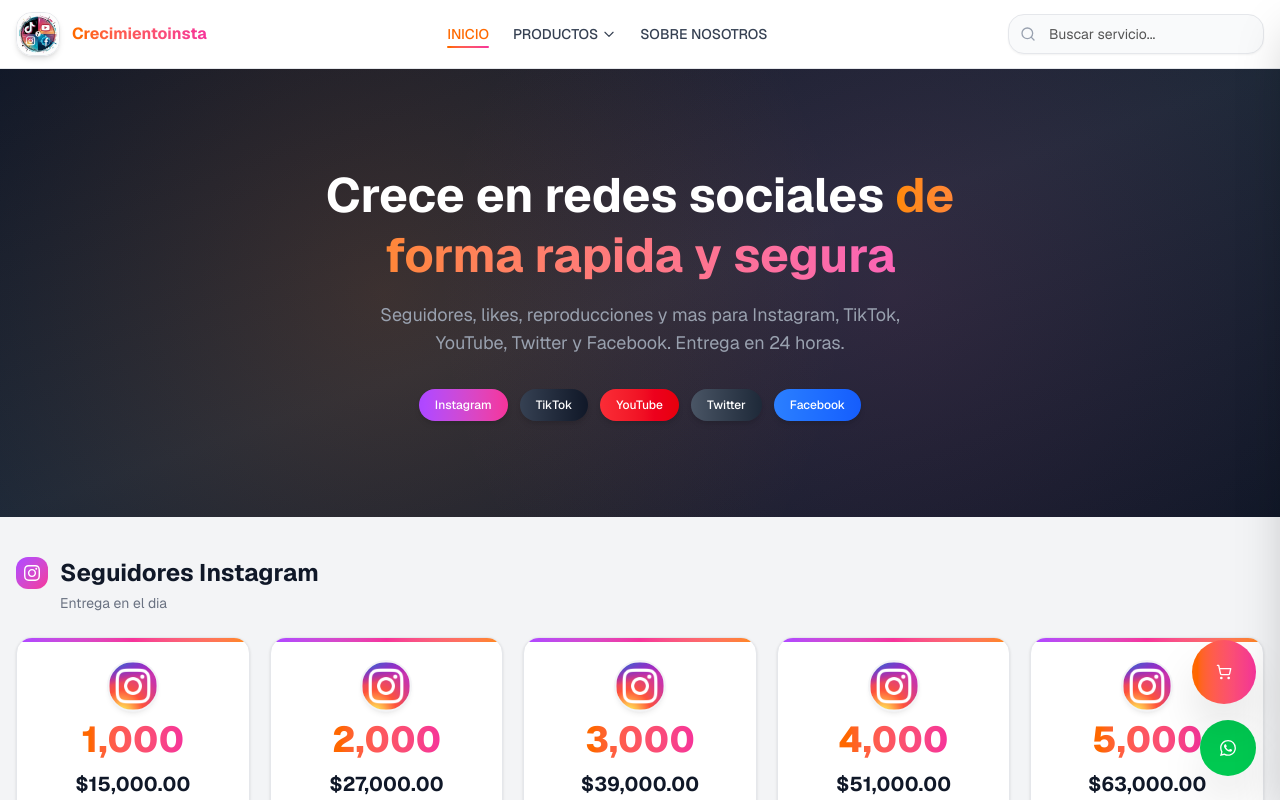
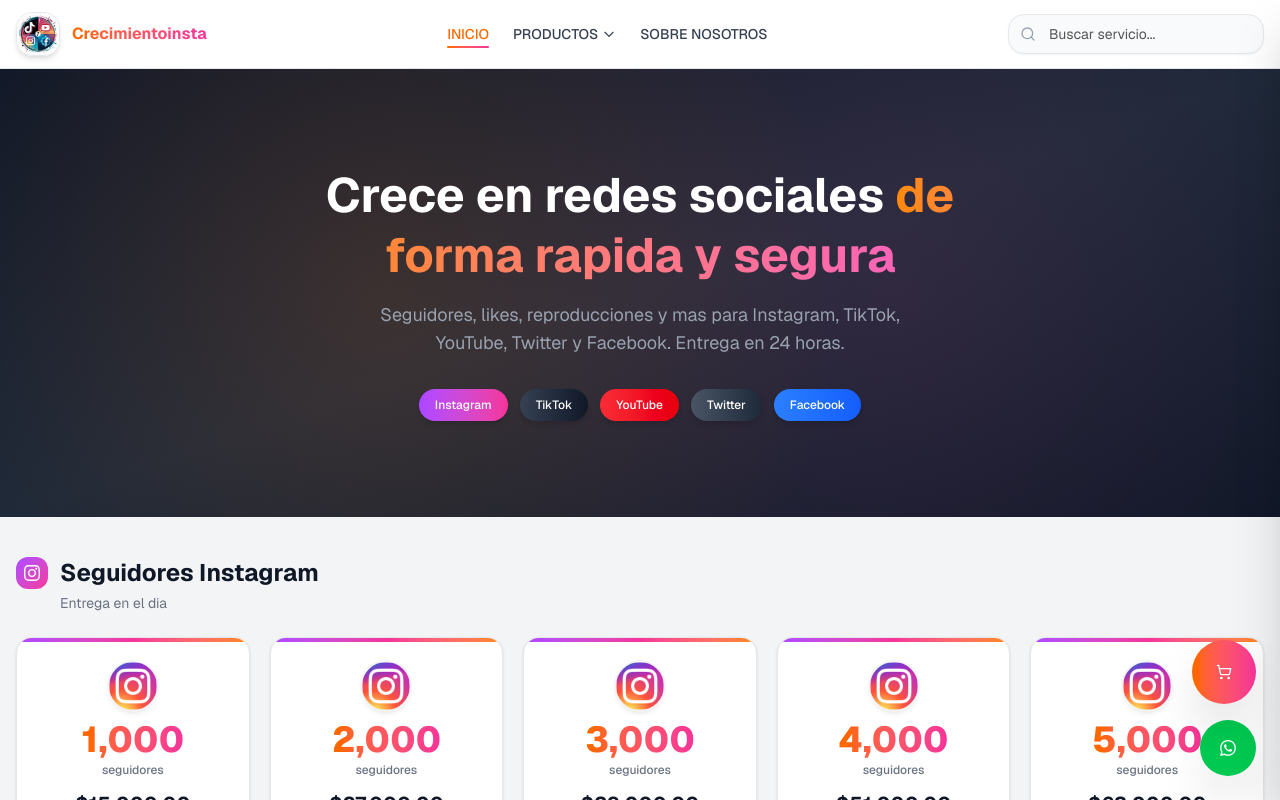
Before and after one commit to LucianoLeyria/SeguidoresApp, a Next.js app: page / in a window 1280 px wide. Shown: the top 800 px of the page. Built offline with nearby package versions, Linux system fonts and the light colour scheme.

Commit message:
Agregar tipo de servicio debajo de cantidad en cards
Muestra "seguidores", "likes", "reproducciones", etc. debajo
del numero para que se entienda que servicio es sin repetir.

Co-Authored-By: Claude Opus 4.6 (1M context) <noreply@anthropic.com>

```diff
--- a/components/product-card.tsx
+++ b/components/product-card.tsx
@@ -15,6 +15,17 @@ interface ProductCardProps {
   category?: string;
   image: string;
 }
+
+const getServiceLabel = (title: string) => {
+  const lower = title.toLowerCase();
+  if (lower.includes("seguidor")) return "seguidores";
+  if (lower.includes("like")) return "likes";
+  if (lower.includes("repro")) return "reproducciones";
+  if (lower.includes("comentario")) return "comentarios";
+  if (lower.includes("suscriptor")) return "suscriptores";
+  if (lower.includes("miembro")) return "miembros";
+  return "";
+};
 
 const getPlatformInfo = (title: string, category?: string) => {
   const titleLower = title.toLowerCase();
@@ -57,6 +68,7 @@ export function ProductCard({
   };
 
   const platform = getPlatformInfo(title, category);
+  const serviceLabel = getServiceLabel(title);
 
   return (
     <>
@@ -76,10 +88,13 @@ export function ProductCard({
             />
           </div>
 
-          {/* Quantity - the hero of the card */}
-          <p className="text-4xl font-extrabold bg-gradient-to-r from-orange-500 to-pink-500 bg-clip-text text-transparent leading-none">
-            {quantity}
-          </p>
+          {/* Quantity + service type */}
+          <div>
+            <p className="text-4xl font-extrabold bg-gradient-to-r from-orange-500 to-pink-500 bg-clip-text text-transparent leading-none">
+              {quantity}
+            </p>
+            <p className="text-xs text-gray-500 font-medium mt-1">{serviceLabel}</p>
+          </div>
 
           {/* Price */}
           <div>
```
